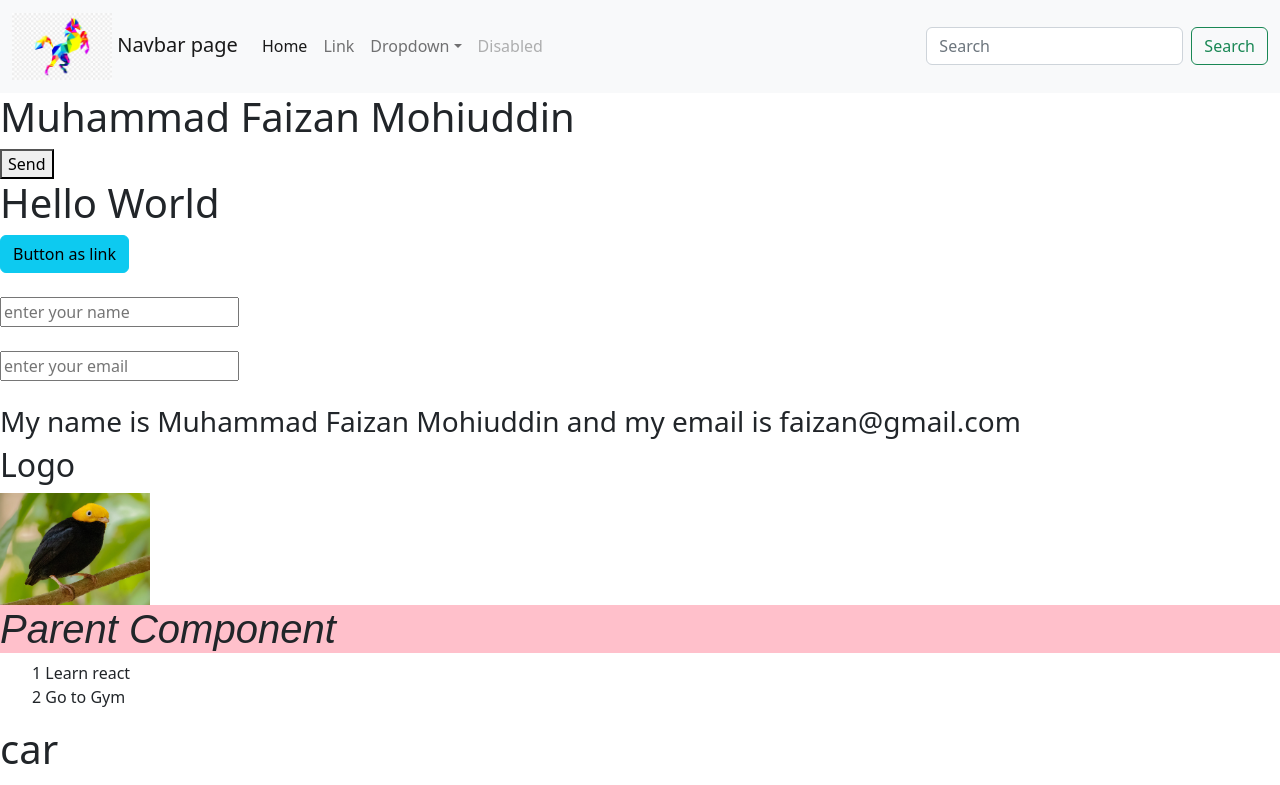
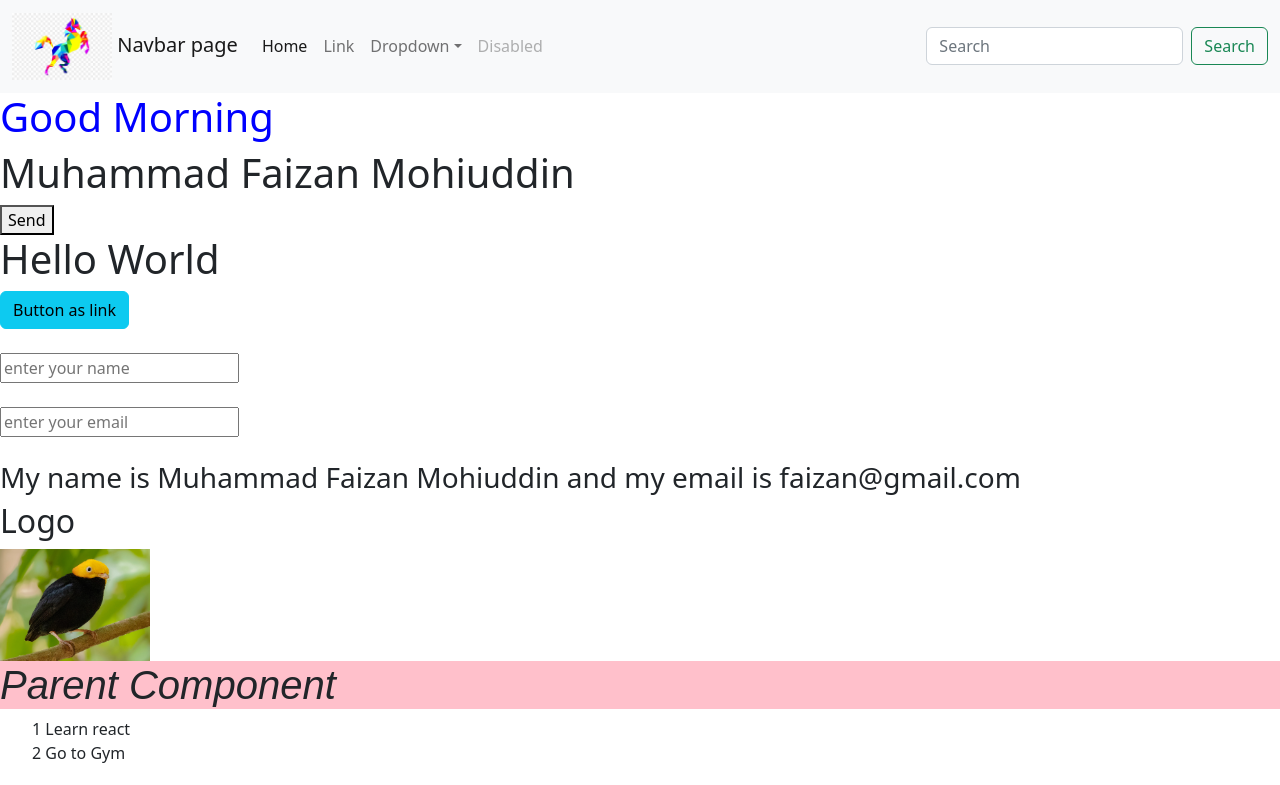
Before and after one commit to faizan542/react-practice, a React (Create React App) app: page / in a window 1280 px wide. Shown: the top 785 px of the page. Built offline with nearby package versions, Linux system fonts and the light colour scheme.

Commit message:
Header file

```diff
--- a/src/components/Header.jsx
+++ b/src/components/Header.jsx
@@ -1,5 +1,6 @@
 import React, { Component } from 'react';
 import Logo from '../images/logo.png'
+import Time from './Time';
 
 export default class Header extends Component {
     render() {
@@ -84,6 +85,8 @@ export default class Header extends Component {
                     </div>
                 </nav>
 
+                <Time />
+
                 <h1>{this.props.name}</h1>
 
                 <button onClick={() => this.props.getProps("Sending a props")}>Send</button>
```
